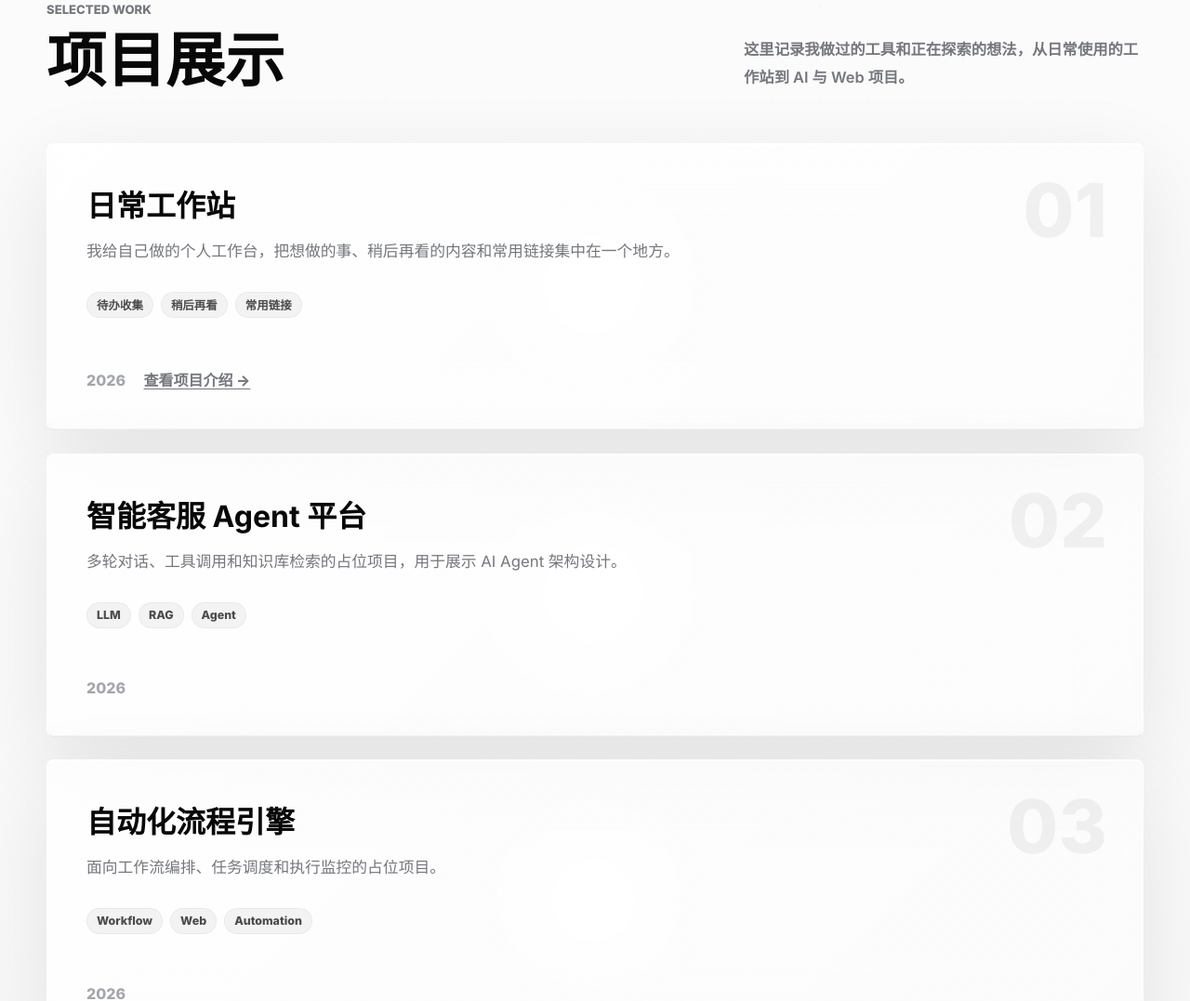
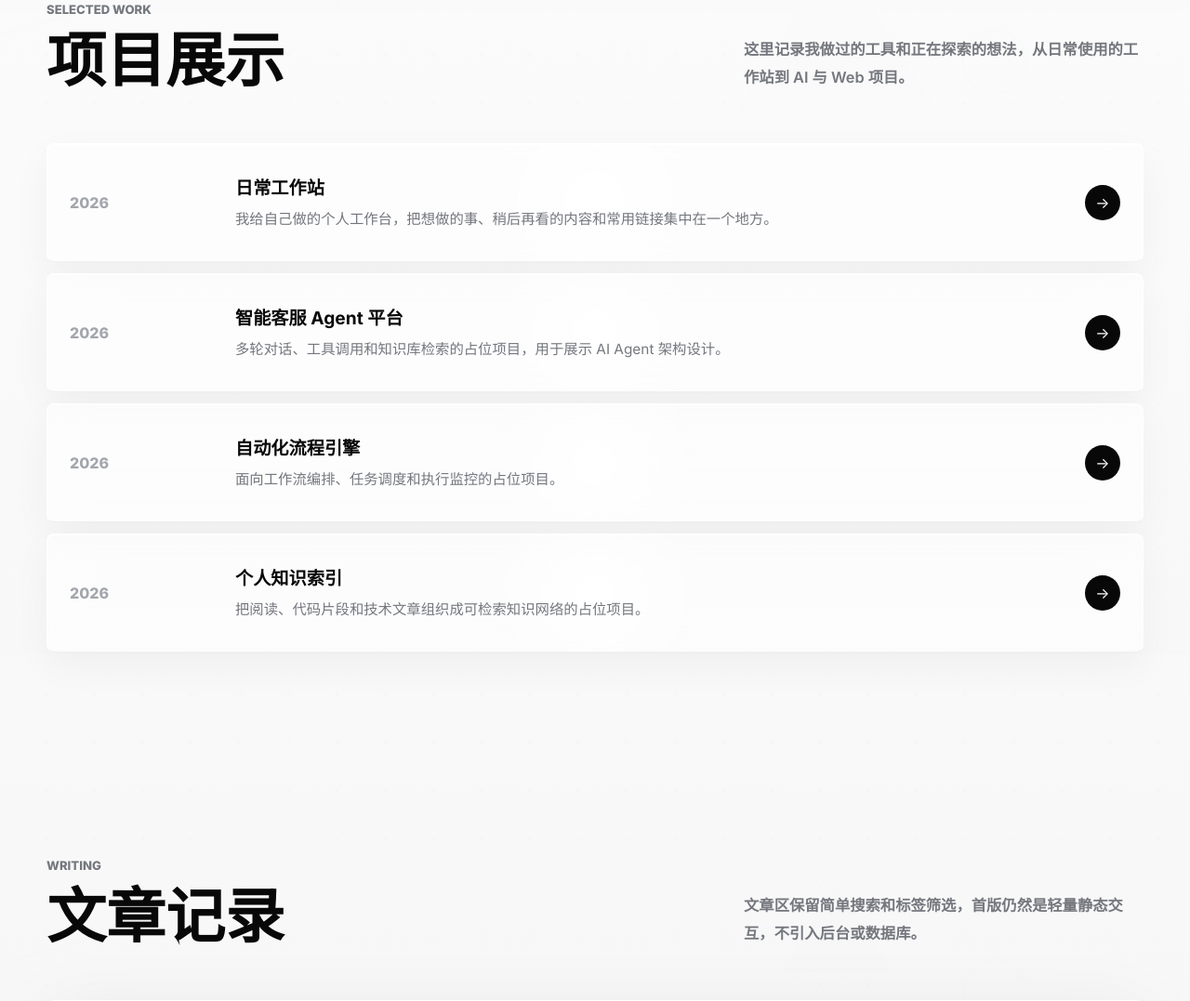
Before and after one commit to tutu135/blog-tech, an Astro site: page / in a window 1280 px wide. Shown: the part 1723-2800 px from the top of the page at 93% size. Built offline with nearby package versions, Linux system fonts and the light colour scheme; Astro itself is replaced by a stand-in of ours.

Commit message:
Make project showcase cards clickable

```diff
--- a/src/data/site.ts
+++ b/src/data/site.ts
@@ -53,21 +53,30 @@ export const projects = [
   },
   {
     title: '智能客服 Agent 平台',
+    slug: 'customer-support-agent',
     year: '2026',
     summary: '多轮对话、工具调用和知识库检索的占位项目，用于展示 AI Agent 架构设计。',
     tags: ['LLM', 'RAG', 'Agent'],
+    motivation: '这个构想把对话、知识库检索和业务工具放进同一个客服流程。客服助手先理解用户的问题，再判断该查资料、调用工具，还是转交给人工处理。',
+    example: '比如用户想查退款进度。助手可以先确认订单信息，再查询状态；如果查不到结果，就把上下文交给人工客服。',
   },
   {
     title: '自动化流程引擎',
+    slug: 'automation-workflow-engine',
     year: '2026',
     summary: '面向工作流编排、任务调度和执行监控的占位项目。',
     tags: ['Workflow', 'Web', 'Automation'],
+    motivation: '这个构想把重复执行的流程拆成有依赖关系的任务。执行记录可以用来查看每一步的状态，并定位失败出在哪一步。',
+    example: '比如每天生成一份报表。流程可以先拉取数据，再计算指标并生成报表；拉取失败时，流程停在对应步骤，便于定位问题。',
   },
   {
     title: '个人知识索引',
+    slug: 'personal-knowledge-index',
     year: '2026',
     summary: '把阅读、代码片段和技术文章组织成可检索知识网络的占位项目。',
     tags: ['Notes', 'Search', 'PKM'],
+    motivation: '这个构想为笔记、代码片段和技术文章提供一个共同的搜索入口，并用主题把相关内容串起来。',
+    example: '比如重新做一个检索功能时，可以按主题找到以前收藏的文章、自己的笔记和试过的代码片段。',
   },
 ];
 
--- a/src/pages/index.astro
+++ b/src/pages/index.astro
@@ -68,23 +68,21 @@ const uniqueTags = Array.from(new Set(articles.flatMap((article) => article.tags
           </div>
           <p class="section-copy">这里记录我做过的工具和正在探索的想法，从日常使用的工作站到 AI 与 Web 项目。</p>
         </div>
-        <div class="projects-list">
+        <div class="article-list">
           {projects.map((project, index) => (
-            <article
-              class="glass-card project-card reveal tilt-card"
-              data-number={String(index + 1).padStart(2, '0')}
-              style={`--delay: ${index * 110}ms`}
+            <a
+              class="article-card project-card reveal tilt-card"
+              href={`/projects/${project.slug}`}
+              aria-labelledby={`project-title-${project.slug}`}
+              style={`--delay: ${index * 90}ms`}
             >
-              <h3>{project.title}</h3>
-              <p>{project.summary}</p>
-              <div class="tag-row" aria-label={`${project.title} tags`}>
-                {project.tags.map((tag) => <span class="tag">{tag}</span>)}
+              <span class="article-date">{project.year}</span>
+              <div>
+                <h3 id={`project-title-${project.slug}`}>{project.title}</h3>
+                <p>{project.summary}</p>
               </div>
-              <span class="project-meta">
-                {project.year}
-                {project.slug && <a class="project-link" href={`/projects/${project.slug}`}>查看项目介绍 →</a>}
-              </span>
-            </article>
+              <span class="article-arrow" aria-hidden="true">→</span>
+            </a>
           ))}
         </div>
       </section>
--- a/src/styles/global.css
+++ b/src/styles/global.css
@@ -440,8 +440,7 @@ button {
   transform-style: preserve-3d;
 }
 
-.skill-index,
-.project-index {
+.skill-index {
   color: rgba(10, 10, 12, 0.08);
   font-size: 4.5rem;
   font-weight: 850;
@@ -449,7 +448,6 @@ button {
 }
 
 .skill-card h3,
-.project-card h3,
 .article-card h3 {
   margin: 28px 0 14px;
   color: var(--ink);
@@ -458,7 +456,6 @@ button {
 }
 
 .skill-card p,
-.project-card p,
 .article-card p {
   margin: 0;
   color: var(--muted);
@@ -483,56 +480,6 @@ button {
   border-radius: 999px;
   font-size: 0.78rem;
   font-weight: 800;
-}
-
-.projects-list {
-  display: grid;
-  gap: 24px;
-}
-
-.project-card {
-  position: relative;
-  min-height: 300px;
-  padding: 42px;
-  overflow: hidden;
-}
-
-.project-card::after {
-  position: absolute;
-  top: 32px;
-  right: 38px;
-  z-index: 1;
-  pointer-events: none;
-  color: rgba(10, 10, 12, 0.055);
-  content: attr(data-number);
-  font-size: 5rem;
-  font-weight: 850;
-  line-height: 1;
-}
-
-.project-card h3 {
-  max-width: 650px;
-  margin-top: 0;
-  font-size: 2rem;
-}
-
-.project-card p {
-  max-width: 820px;
-  font-size: 1.05rem;
-}
-
-.project-meta {
-  display: block;
-  margin-top: 54px;
-  color: var(--soft);
-  font-weight: 800;
-}
-
-.project-link {
-  margin-inline-start: 16px;
-  color: var(--muted);
-  text-decoration: underline;
-  text-underline-offset: 0.2em;
 }
 
 .writing-panel {
@@ -645,6 +592,13 @@ button {
   color: #fff;
   background: var(--ink);
   border-radius: 50%;
+}
+
+.project-card:focus-visible {
+  --reveal-y: 0px;
+  opacity: 1;
+  outline: 2px solid var(--ink);
+  outline-offset: 4px;
 }
 
 .empty-state {
@@ -815,6 +769,16 @@ button {
   .article-arrow {
     display: none;
   }
+
+  .project-card {
+    grid-template-columns: minmax(0, 1fr) auto;
+  }
+
+  .project-card .article-arrow {
+    display: inline-grid;
+    grid-column: 2;
+    grid-row: 1 / span 2;
+  }
 }
 
 @media (max-width: 640px) {
@@ -868,14 +832,9 @@ button {
     min-height: auto;
   }
 
-  .project-card,
   .writing-panel,
   .post-body {
     padding: 24px;
-  }
-
-  .project-card h3 {
-    font-size: 1.45rem;
   }
 
   .post-shell h1 {
```
Also changed, not shown: src/pages/projects/[slug].astro (+7 -4 lines).
